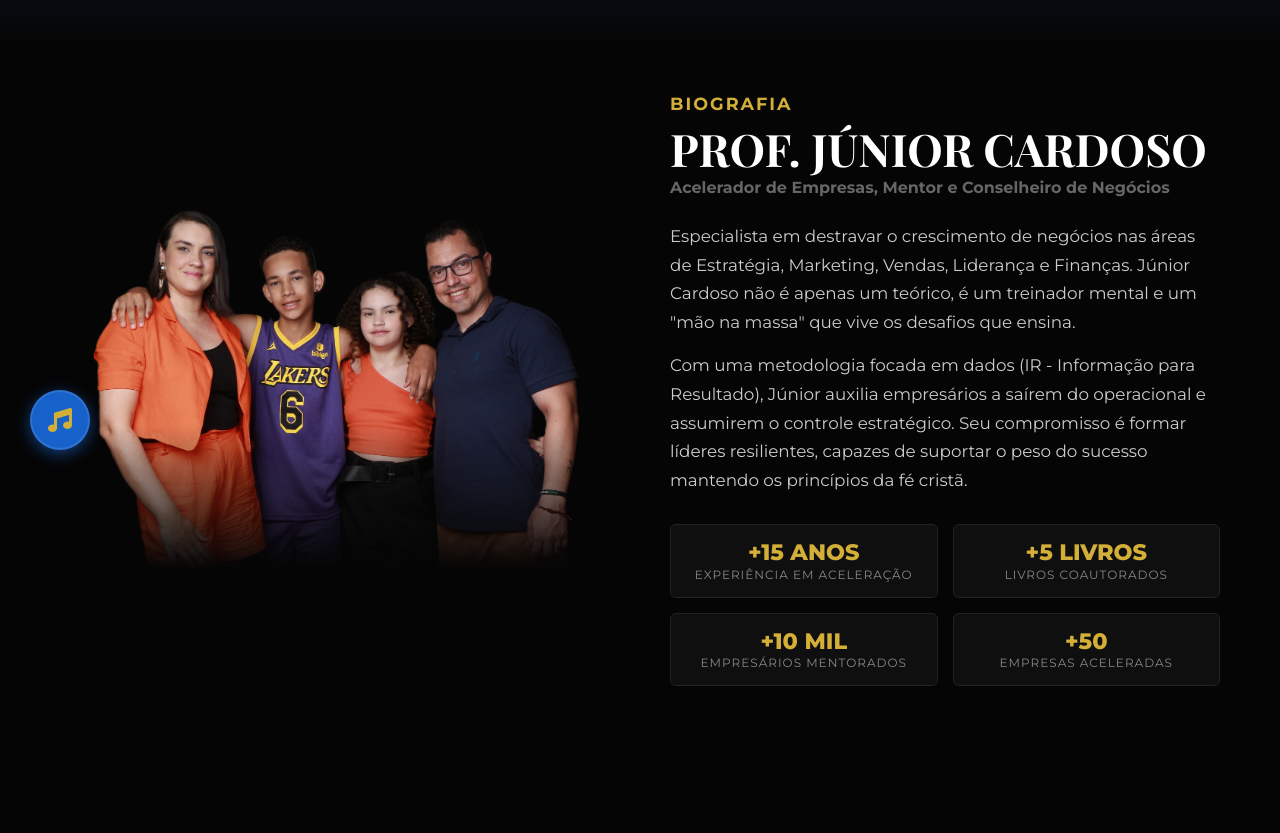
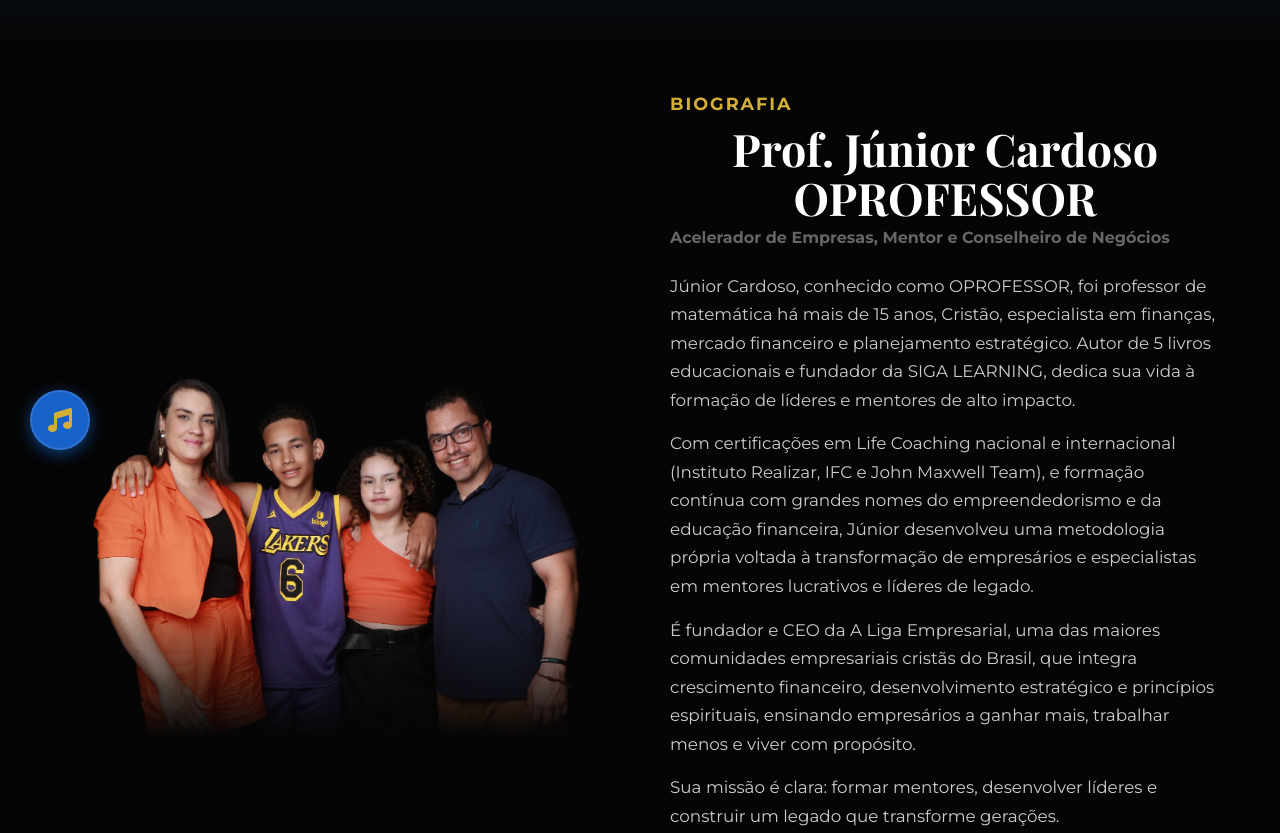
Before and after one commit to Callebe-Loiola-Melo/A-Liga-Empresarial, a plain HTML site: page sobre.html in a window 1280 px wide. Shown: the part 320-1153 px from the top of the page. Drawn offline with nearby package versions, Linux system fonts and the light colour scheme.

Commit message:
terceiro commit - A Liga Empresarial

```diff
--- a/sobre.html
+++ b/sobre.html
@@ -123,16 +123,25 @@
 
                 <div class="bio-text fade-up delay-100">
                     <h2 style="color:#d4af37; font-size:1.1rem; text-transform:uppercase; letter-spacing:2px; margin-bottom:10px;">Biografia</h2>
-                    <h3 style="font-family: 'Playfair Display', serif; font-size: 2.8rem; line-height: 1.1; color: white;">PROF. JÚNIOR CARDOSO</h3>
+                    <h3 style="font-family: 'Playfair Display', serif; font-size: 2.8rem; line-height: 1.1; color: white;text-align: center;">Prof. Júnior Cardoso</h3>
+                    <h3 style="font-family: 'Playfair Display', serif; font-size: 2.8rem; line-height: 1.1; color: white; text-align: center;">OPROFESSOR</h3>
 
                     <p style="color:#666; font-weight:700; margin-top:5px; margin-bottom: 25px;">Acelerador de Empresas, Mentor e Conselheiro de Negócios</p>
 
                     <p style="color: #ccc; line-height: 1.7; margin-bottom: 15px; font-size: 1.05rem;">
-                        Especialista em destravar o crescimento de negócios nas áreas de Estratégia, Marketing, Vendas, Liderança e Finanças. Júnior Cardoso não é apenas um teórico, é um treinador mental e um "mão na massa" que vive os desafios que ensina.
+                       Júnior Cardoso, conhecido como OPROFESSOR, foi professor de matemática há mais de 15 anos, Cristão, especialista em finanças, mercado financeiro e planejamento estratégico. Autor de 5 livros educacionais e fundador da SIGA LEARNING, dedica sua vida à formação de líderes e mentores de alto impacto.
                     </p>
 
+                     <p style="color: #ccc; line-height: 1.7; margin-bottom: 15px; font-size: 1.05rem;">
+                        Com certificações em Life Coaching nacional e internacional (Instituto Realizar, IFC e John Maxwell Team), e formação contínua com grandes nomes do empreendedorismo e da educação financeira, Júnior desenvolveu uma metodologia própria voltada à transformação de empresários e especialistas em mentores lucrativos e líderes de legado.
+                     </p>
+
+                      <p style="color: #ccc; line-height: 1.7; margin-bottom: 15px; font-size: 1.05rem;">
+                       É fundador e CEO da A Liga Empresarial, uma das maiores comunidades empresariais cristãs do Brasil, que integra crescimento financeiro, desenvolvimento estratégico e princípios espirituais, ensinando empresários a ganhar mais, trabalhar menos e viver com propósito.
+                      </p>
                     <p style="color: #ccc; line-height: 1.7; margin-bottom: 25px; font-size: 1.05rem;">
-                        Com uma metodologia focada em dados (IR - Informação para Resultado), Júnior auxilia empresários a saírem do operacional e assumirem o controle estratégico. Seu compromisso é formar líderes resilientes, capazes de suportar o peso do sucesso mantendo os princípios da fé cristã.
+                         Sua missão é clara:
+                        formar mentores, desenvolver líderes e construir um legado que transforme gerações.
                     </p>
 
                     <div class="stats-row">
```
Also changed, not shown: index.html (+7 -7 lines), package.json (deleted, +0 -10 lines), 1 other file.
